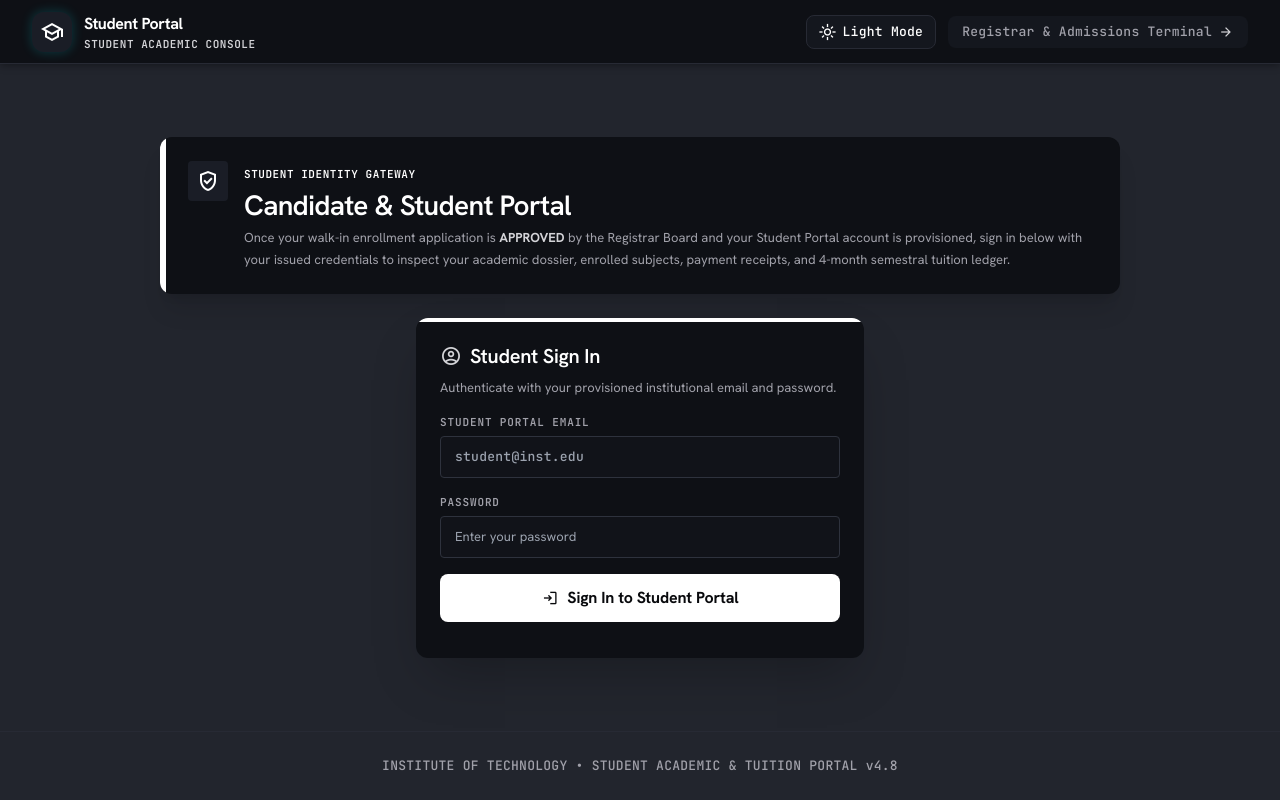
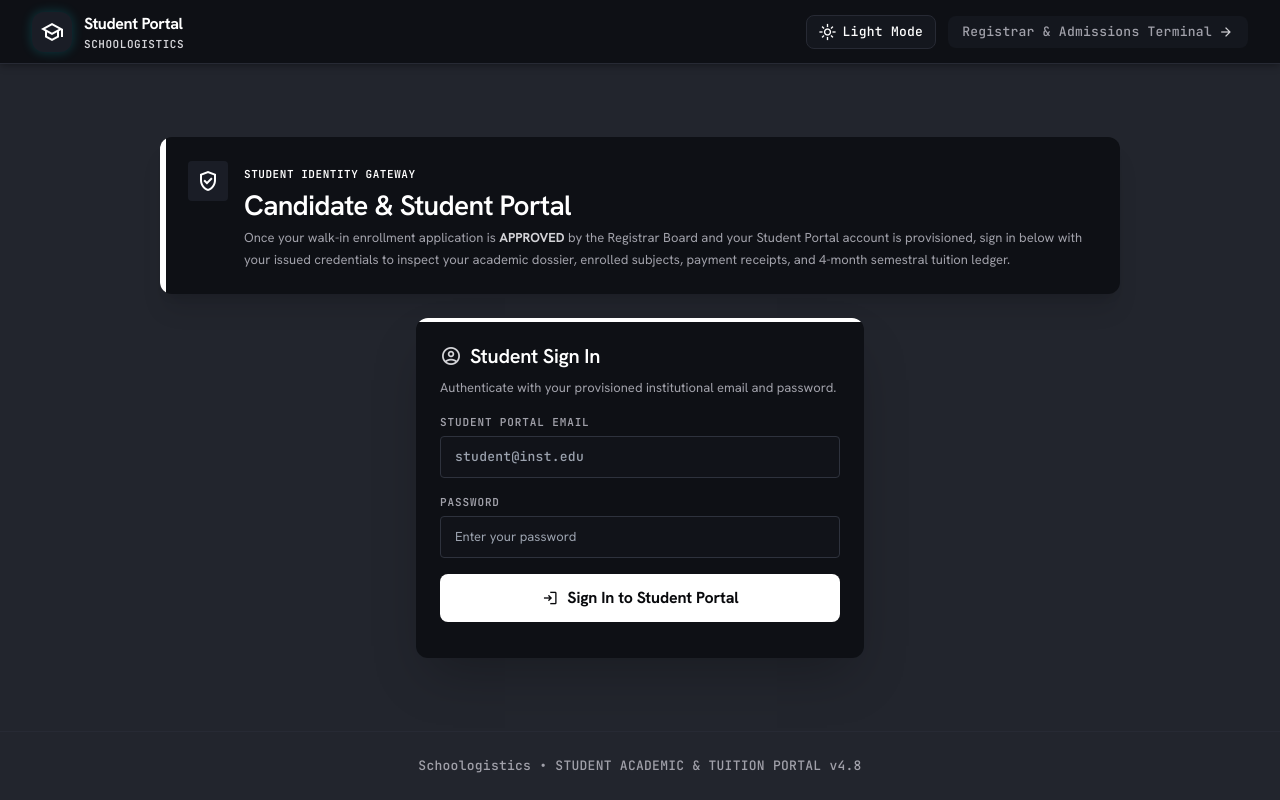
Before and after one commit to MJ-oo7/School-System, a plain HTML site: page frontend/student-portal/index.html in a window 1280 px wide. Drawn offline with nearby package versions, Linux system fonts and the light colour scheme.

Commit message:
Update branding from 'Institute of Technology' to 'Schoologistics'

```diff
--- a/frontend/student-portal/index.html
+++ b/frontend/student-portal/index.html
@@ -27,7 +27,7 @@
                 </div>
                 <div class="flex flex-col">
                     <span class="font-headline-sm text-headline-sm text-primary tracking-tight font-bold">Student Portal</span>
-                    <span class="font-label-caps text-label-caps text-secondary-fixed-dim uppercase tracking-wider">Student Academic Console</span>
+                    <span class="font-label-caps text-label-caps text-secondary-fixed-dim uppercase tracking-wider">Schoologistics</span>
                 </div>
             </div>
 
@@ -95,7 +95,7 @@
         </main>
 
         <footer class="py-6 text-center font-label-code text-label-code text-outline border-t border-outline-variant/15">
-            <p>INSTITUTE OF TECHNOLOGY • STUDENT ACADEMIC &amp; TUITION PORTAL v4.8</p>
+            <p>Schoologistics • STUDENT ACADEMIC &amp; TUITION PORTAL v4.8</p>
         </footer>
     </div>
 
@@ -113,7 +113,7 @@
                         </div>
                         <div class="flex flex-col">
                             <span class="font-headline-sm text-headline-sm text-primary tracking-tight font-bold">Student Portal</span>
-                            <span class="font-label-caps text-label-caps text-secondary-fixed-dim uppercase tracking-wider">Institute of Technology</span>
+                            <span class="font-label-caps text-label-caps text-secondary-fixed-dim uppercase tracking-wider">Schoologistics</span>
                         </div>
                     </div>
                     <div class="inline-flex items-center justify-between px-3 py-1.5 rounded-lg bg-surface-container-low">
```
